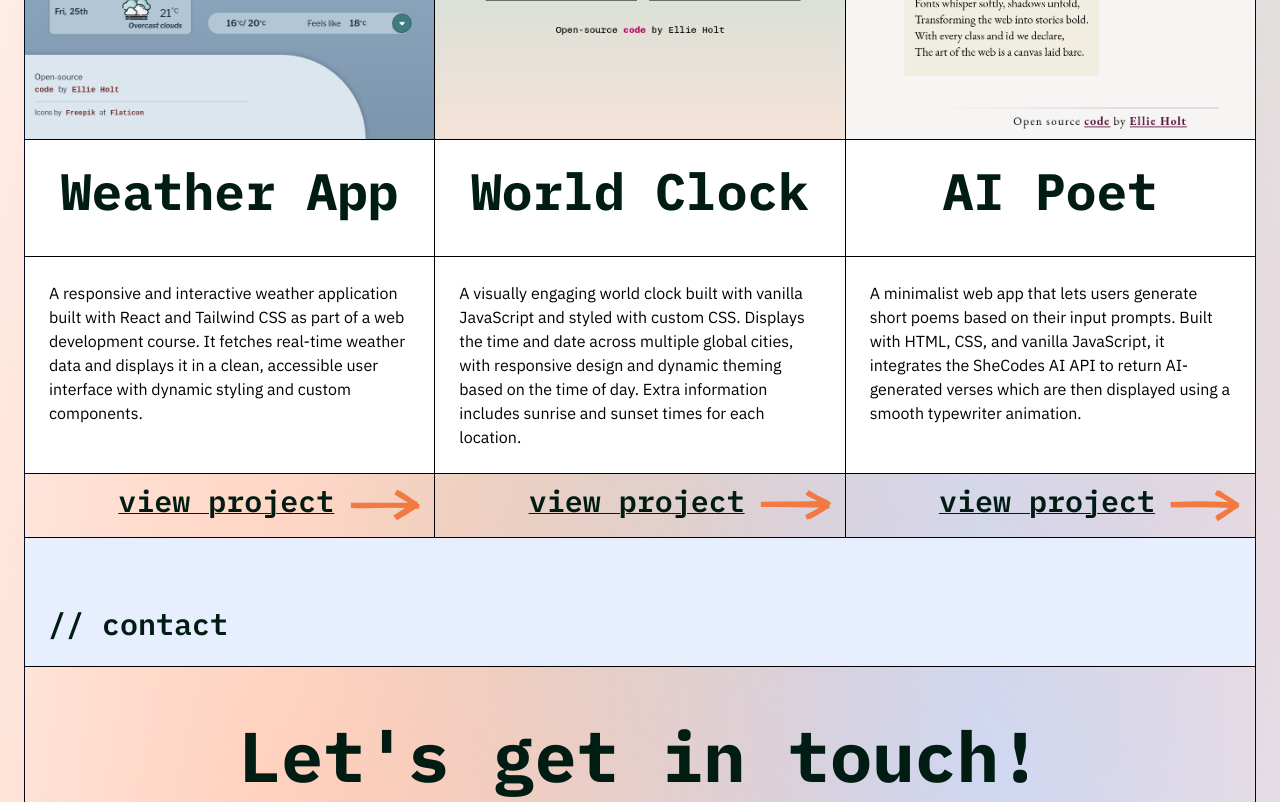
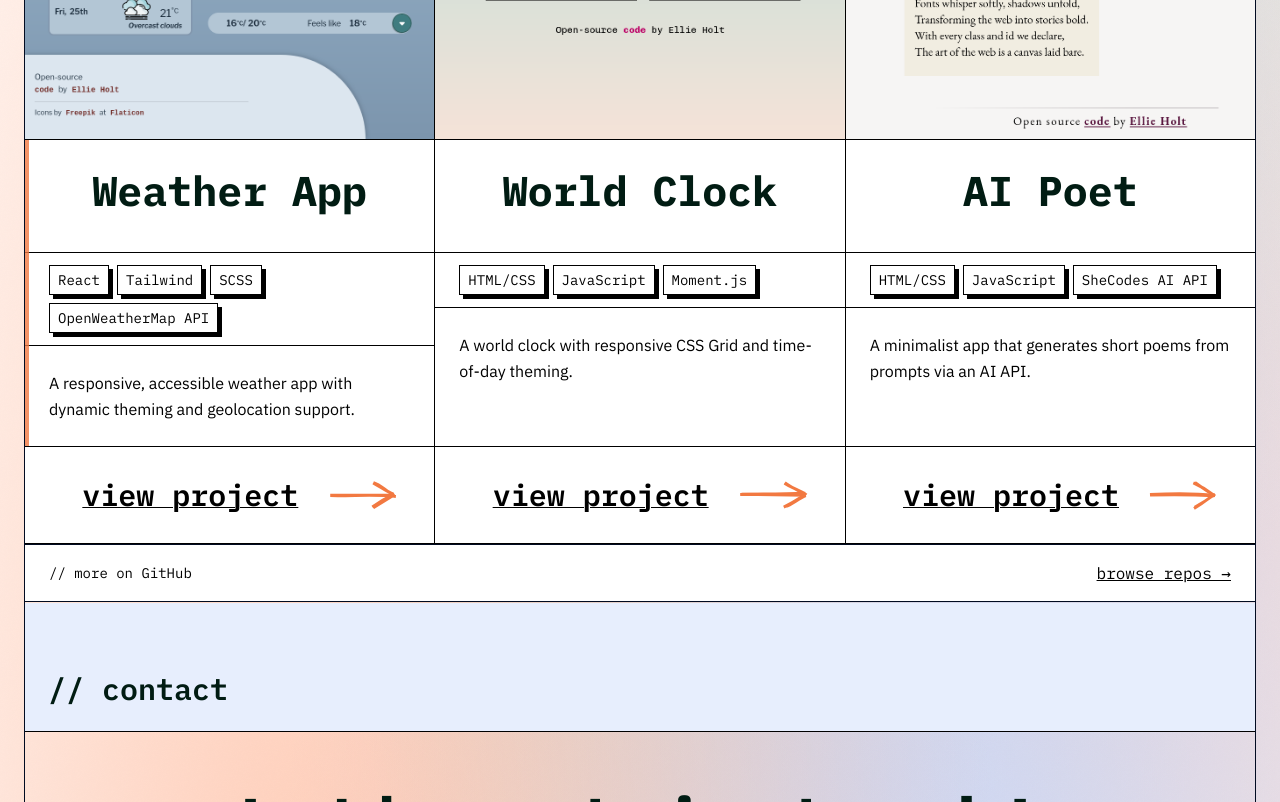
Before and after one commit to ellie-holt/portfolio, a Svelte app: page / in a window 1280 px wide. Shown: the part 2320-3122 px from the top of the page. Built offline with nearby package versions, Linux system fonts and the light colour scheme.

Commit message:
Style work section to be more in line with about section, add tech chips to project cards

```diff
--- a/src/components/About.svelte
+++ b/src/components/About.svelte
@@ -26,7 +26,9 @@
       { icon: "devicon-javascript-plain", label: "JavaScript (ES6+)" },
       { icon: "devicon-html5-plain", label: "HTML" },
       { icon: "devicon-css3-plain", label: "CSS / SCSS" },
+      { icon: "devicon-axios-plain", label: "Axios" },
       { icon: "devicon-git-plain", label: "Git & GitHub" },
+      { icon: "devicon-figma-plain", label: "Figma" },
     ],
     learning: [
       { icon: "devicon-nextjs-plain", label: "Next.js" },
--- a/src/components/Project.svelte
+++ b/src/components/Project.svelte
@@ -1,83 +1,103 @@
 <script lang="js">
+  import RoughArrow from "./RoughArrow.svelte";
+
   let {
     project = {
       title: "",
       description: "",
       link: "",
+      stack: /** @type {string[]|undefined} */ (undefined),
     },
-    image = {
-      src: "",
-      alt: "",
-    },
+    image = { src: "", alt: "" },
+    accent = "var(--color-tang-500)",
   } = $props();
-
-  import RoughArrow from "./RoughArrow.svelte";
 </script>
 
-<div class="lg:col-span-1 flex flex-col">
 <article
-    class="grid grid-cols-[5fr_1fr] xs:grid-cols-[4fr_1fr] sm:grid-cols-2 lg:grid-cols-1 lg:flex lg:flex-col relative shadow-border bg-white flex-1"
+  class="group relative bg-white grid gap-[1px] grid-cols-[5fr_1fr] xs:grid-cols-[4fr_1fr] sm:grid-cols-2 lg:flex lg:flex-col shadow-border"
+  style={`--accent:${accent};`}
 >
+  <!-- accent spine -->
+  <div
+    class="accent-spine md:hidden lg:block"
+    style={`--accent:${accent}`}
+    aria-hidden="true"
+  ></div>
+
   <!-- image -->
-    <section class="relative lg:row-start-1 z-10 overflow-hidden shadow-border">
+  <figure
+    class="relative overflow-hidden shadow-border md:row-span-3 order-1 bg-white"
+  >
     <img
       src={image.src}
       alt={image.alt}
-        class="w-full h-full object-cover"
+      class="w-full h-full object-cover md:aspect-auto lg:aspect-auto transition-transform duration-300 ease-out hover:scale-[1.015]"
       loading="lazy"
     />
-    </section>
+  </figure>
 
-    <!-- title and description -->
-    <section
-      class="shadow-border flex lg:row-start-2 flex-col gap-[1px] w-full h-full lg:col-span-2 lg:flex-1"
-    >
-      <div
-        class="w-full h-full sm:h-auto shadow-border flex items-center lg:justify-center flex-1"
+  <!-- title -->
+  <header
+    class="shadow-border order-2 flex items-center justify-center px-2 sm:px-4 bg-white"
   >
     <h2
-          class="py-3 xs:py-6 px-6 text-4xl xs:text-5xl sm:text-6xl md:text-7xl lg:text-[2.5rem] xl:text-[3.2rem] 2xl:text-[3.4rem] lg:text-4xl [writing-mode:vertical-rl] sm:[writing-mode:horizontal-tb]"
+      class="py-3 xs:py-6 px-2 text-4xl xs:text-5xl sm:text-6xl md:text-6xl lg:text-[2.2rem] xl:text-[2.6rem] leading-tight [writing-mode:vertical-rl] sm:[writing-mode:horizontal-tb]"
     >
       {project.title}
     </h2>
+  </header>
+
+  <!-- stack chips (optional) -->
+  {#if project.stack?.length}
+    <div
+      class="static sm:relative lg:static shadow-border order-3 col-span-2 md:col-span-1 md:col-start-2 bg-white"
+    >
+      <div
+        class="accent-spine hidden sm:block lg:hidden"
+        style={`--accent:${accent}`}
+        aria-hidden="true"
+      ></div>
+      <ul class="px-6 py-3 flex flex-wrap gap-2 text-sm font-mono">
+        {#each project.stack as chip}
+          <li class="px-2 py-1 border border-black shadow-blocky-sm">
+            {chip}
+          </li>
+        {/each}
+      </ul>
     </div>
+  {/if}
 
-      <div class="p-6 shadow-border w-full h-full hidden sm:block">
-        <p class="">
-          {project.description}
-        </p>
-      </div>
+  <!-- description -->
+  <section
+    class="static sm:relative lg:static shadow-border bg-white px-6 py-6 leading-relaxed order-4 col-span-2 md:col-span-1 md:col-start-2 lg:grow"
+  >
+    <div
+      class="accent-spine hidden sm:block lg:hidden"
+      style={`--accent:${accent}`}
+      aria-hidden="true"
+    ></div>
+    <p>{project.description}</p>
   </section>
 
-    <section class="sm:hidden col-span-2 pt-[1px]">
-      <div class="px-6 py-6 shadow-border leading-loose w-full h-full">
-        <p class="">
-          {project.description}
-        </p>
-      </div>
-    </section>
-  </article>
-
+  <!-- link -->
   <div
-    class="w-full shadow-border lg:h-banner h-[calc(var(--spacing-banner)_*_2)] flex items-start lg:items-center overflow-hidden"
+    class="relative group/link w-full shadow-border h-[calc(var(--spacing-banner)_*_1.5)] flex items-center overflow-hidden bg-white order-5 col-span-full"
   >
     <a
       href={project.link}
       target="_blank"
       rel="noopener noreferrer"
-      class="pl-6 py-3 font-semibold flex items-center justify-end w-full group"
+      class="relative group z-10 ml-auto mr-0 pl-6 pr-6 lg:pr-3 xl:pr-6 py-3 font-semibold flex items-center gap-4 underline decoration-1 hover:decoration-transparent transition-all"
     >
-      <h3
-        class="md:py-4 xl:text-3xl lg:text-2xl md:text-3xl text-2xl lowercase underline decoration-1 group-hover:decoration-transparent transition-all duration-300 ease-in-out"
+      <span class="text-2xl md:text-3xl lg:text-2xl xl:text-3xl lowercase"
+        >view project</span
       >
-        view project
-      </h3>
-      <div class="w-25">
       <RoughArrow
         direction="right"
-          class="relative w-full h-full group-hover:translate-x-2 transition-transform duration-300 ease-in-out"
+        stroke="#f27941"
+        strokeWidth={3}
+        class="w-20 h-10 md:w-24 md:h-12 group-hover/link:translate-x-2 transition-transform duration-300 ease-out"
       />
-      </div>
     </a>
   </div>
-</div>
+</article>
--- a/src/components/Work.svelte
+++ b/src/components/Work.svelte
@@ -1,3 +1,4 @@
+<!-- FILE: src/components/Work.svelte -->
 <script lang="js">
   import Project from "./Project.svelte";
   import weatherAppImage from "../assets/weather-app-square.png";
@@ -8,53 +9,68 @@
 <section
   id="work"
   class="flex flex-col mx-2.5 xs:mx-5 md:mx-6 lg:mx-6 xl:mx-6 scroll-m-15 3xs:scroll-m-14 2xs:scroll-m-0 pb-[1px]"
+  style="--cta-h: calc(var(--spacing-banner) * 1.2); --media-h: clamp(260px, 28vw, 380px);"
 >
-  <div class="h-[calc(var(--spacing-banner)_*_2)] bg-aqua-100 flex items-end">
+  <div
+    class="h-[calc(var(--spacing-banner)_*_2)] bg-aquamarine-100 flex items-end"
+  >
     <h3 class="md:py-4 py-3 px-6 md:text-3xl text-2xl font-semibold">
       // work
     </h3>
   </div>
+
   <section
-    class="flex flex-col lg:grid lg:grid-cols-3 grid-rows-1 gap-[1px] px-[1px] pt-[1px]"
+    class="grid lg:grid-cols-3 grid-cols-1 divider divider-rail divider-gap divider-grid"
   >
     <Project
       project={{
         title: "Weather App",
         description:
-          "A responsive and interactive weather application built with React and Tailwind CSS as part of a web development course. It fetches real-time weather data and displays it in a clean, accessible user interface with dynamic styling and custom components.",
+          "A responsive, accessible weather app with dynamic theming and geolocation support.",
         link: "https://herecomestherainagain.netlify.app/",
+        stack: ["React", "Tailwind", "SCSS", "OpenWeatherMap API"],
       }}
-      image={{
-        src: weatherAppImage,
-        alt: "Weather App",
-      }}
+      image={{ src: weatherAppImage, alt: "Weather App" }}
+      accent="var(--color-tang-500)"
     />
+
     <Project
       project={{
         title: "World Clock",
         description:
-          "A visually engaging world clock built with vanilla JavaScript and styled with custom CSS. Displays the time and date across multiple global cities, with responsive design and dynamic theming based on the time of day. Extra information includes sunrise and sunset times for each location.",
+          "A world clock with responsive CSS Grid and time-of-day theming.",
         link: "https://findthetime.netlify.app/",
+        stack: ["HTML/CSS", "JavaScript", "Moment.js"],
       }}
-      image={{
-        src: worldClockImage,
-        alt: "World Clock",
-      }}
+      image={{ src: worldClockImage, alt: "World Clock" }}
+      accent="var(--color-azure-500)"
     />
+
     <Project
       project={{
         title: "AI Poet",
         description:
-          "A minimalist web app that lets users generate short poems based on their input prompts. Built with HTML, CSS, and vanilla JavaScript, it integrates the SheCodes AI API to return AI-generated verses which are then displayed using a smooth typewriter animation.",
+          "A minimalist app that generates short poems from prompts via an AI API.",
         link: "https://aipoet.netlify.app/",
+        stack: ["HTML/CSS", "JavaScript", "SheCodes AI API"],
       }}
-      image={{
-        src: aiPoetImage,
-        alt: "AI Poet",
-      }}
+      image={{ src: aiPoetImage, alt: "AI Poet" }}
+      accent="var(--color-aqua-500)"
     />
   </section>
+
+  <!-- Footer rail -->
+  <div class="divider divider-rail divider-gap">
+    <div class="bg-white flex items-center justify-between px-6 py-4">
+      <span class="font-mono text-sm">// more on GitHub</span>
+      <a
+        href="https://github.com/ellie-holt"
+        target="_blank"
+        rel="noopener noreferrer"
+        class="underline decoration-1 hover:decoration-transparent transition-all font-mono"
+      >
+        browse repos →
+      </a>
+    </div>
+  </div>
 </section>
-
-<style>
-</style>
--- a/src/styles/utilities.css
+++ b/src/styles/utilities.css
@@ -49,6 +49,11 @@
   }
   .divider-y {
     row-gap: var(--thick);
+  }
+  .divider-inherit {
+    --thick: inherit;
+    --line: inherit;
+    --item-bg: inherit;
   }
 
   .shadow-border {
@@ -105,4 +110,10 @@
   .brutal-nav-item:focus-within > span {
     @apply h-full;
   }
+
+  .accent-spine {
+    --accent: var(--color-tang-500);
+    background-color: var(--accent);
+    @apply pointer-events-none absolute inset-y-0 left-0 w-1 opacity-80 transition-opacity duration-200 group-hover:opacity-100;
+  }
 }
```
Lines whose indentation alone changed are shown as unchanged.
